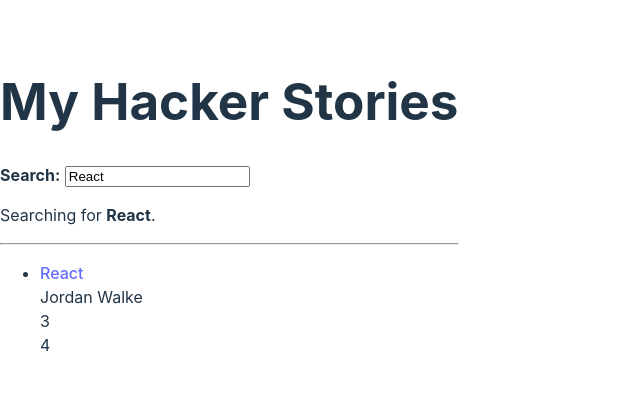
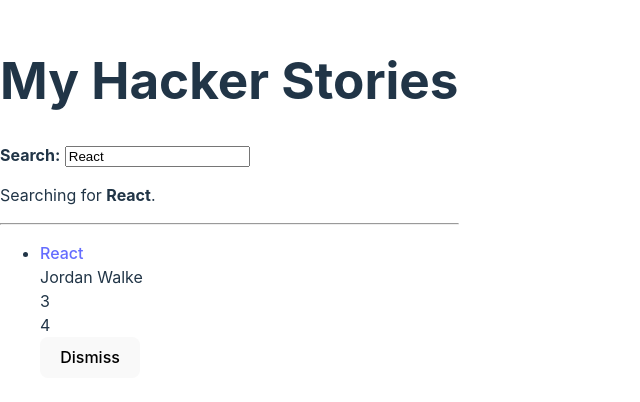
Before and after one commit to rjs68/hacker-stories, a React (Vite) app: page / in a window 1280 px wide. Shown: the part 194-596 px from the top of the page, without its empty margins (0-640 px from the left). Built offline with nearby package versions, Linux system fonts and the light colour scheme.

Commit message:
inline handlers

```diff
--- a/src/App.tsx
+++ b/src/App.tsx
@@ -9,18 +9,7 @@
   objectID: number
 }
 
-const useStorageState: (key: string, initialState: string) => [string, Dispatch<SetStateAction<string>>] = (key: string, initialState: string) => {
-  const [value, setValue] = useState(localStorage.getItem(key) || initialState);
-
-  useEffect(() => {
-    localStorage.setItem(key, value);
-  }, [value, key]);
-
-  return [value, setValue];
-}
-
-const App = () => {
-  const stories = [
+const initialStories = [
   {
     title: 'React',
     url: 'https://reactjs.org/',
@@ -39,10 +28,28 @@
   }
 ];
 
+const useStorageState: (key: string, initialState: string) => [string, Dispatch<SetStateAction<string>>] = (key: string, initialState: string) => {
+  const [value, setValue] = useState(localStorage.getItem(key) || initialState);
+
+  useEffect(() => {
+    localStorage.setItem(key, value);
+  }, [value, key]);
+
+  return [value, setValue];
+}
+
+const App = () => {
+  const [stories, setStories] = useState(initialStories);
   const [searchTerm, setSearchTerm] = useStorageState('search', 'React');
 
   const handleSearch = (event: React.ChangeEvent<HTMLInputElement>) => {
     setSearchTerm(event.target.value);
+  }
+
+  const handleRemoveStory = (item: Story) => {
+    const newStories = stories.filter((story) => item.objectID !== story.objectID);
+
+    setStories(newStories);
   }
 
   const searchedStories = stories.filter((story) => story.title.toLowerCase().includes(searchTerm.toLowerCase()));
@@ -57,18 +64,28 @@
 
       <hr />
 
-      <List list={searchedStories} />
+      <List list={searchedStories} onRemoveItem={handleRemoveStory}/>
     </>
   );
 }
 
-const List = ({ list }: {list: Array<Story>}) => (
+type ListProps = {
+  list: Array<Story>,
+  onRemoveItem: (item: Story) => void
+}
+
+const List = ({ list, onRemoveItem }: ListProps) => (
     <ul>
-      {list.map((item) => <Item key={item.objectID} item={item} />)}
+      {list.map((item) => <Item key={item.objectID} item={item} onRemoveItem={onRemoveItem} />)}
     </ul>
 );
 
-const Item = ({ item }: {item: Story}) => (
+type ItemProps = {
+  item: Story,
+  onRemoveItem: (item: Story) => void
+}
+
+const Item = ({ item, onRemoveItem }: ItemProps) => (
   <li>
     <span>
       <a href={item.url}>{item.title}</a>
@@ -79,6 +96,12 @@
     <span>{item.num_comments}</span>
     <br />
     <span>{item.points}</span>
+    <br />
+    <span>
+      <button type="button" onClick={() => onRemoveItem(item)}>
+        Dismiss
+      </button>
+    </span>
   </li>
 );
 
@@ -87,10 +110,19 @@
   id: string,
   value: string,
   type?: string,
-  onInputChange: (event: React.ChangeEvent<HTMLInputElement>) => void
+  onInputChange: (event: React.ChangeEvent<HTMLInputElement>) => void,
+  isFocused?: boolean
 }
 
-const InputWithLabel = ({ children, id, value, type="text", onInputChange}: InputWithLabelProps) => (
+const InputWithLabel = (
+  {
+    children,
+    id,
+    value,
+    type="text",
+    onInputChange,
+    isFocused
+  }: InputWithLabelProps) => (
   <>
     <label htmlFor={id}>{children}</label>
     &nbsp;
@@ -98,6 +130,7 @@
       type={type}
       onChange={onInputChange}
       value={value}
+      autoFocus={isFocused}
     />
 
     <p>
```
Lines whose indentation alone changed are shown as unchanged.
